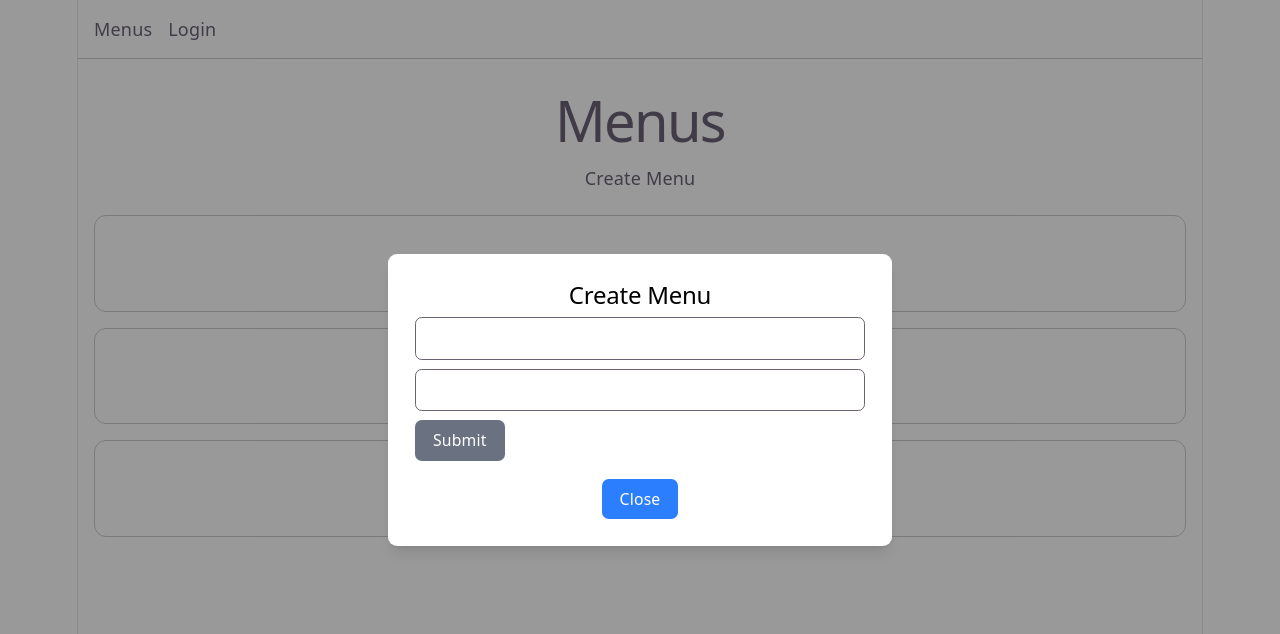
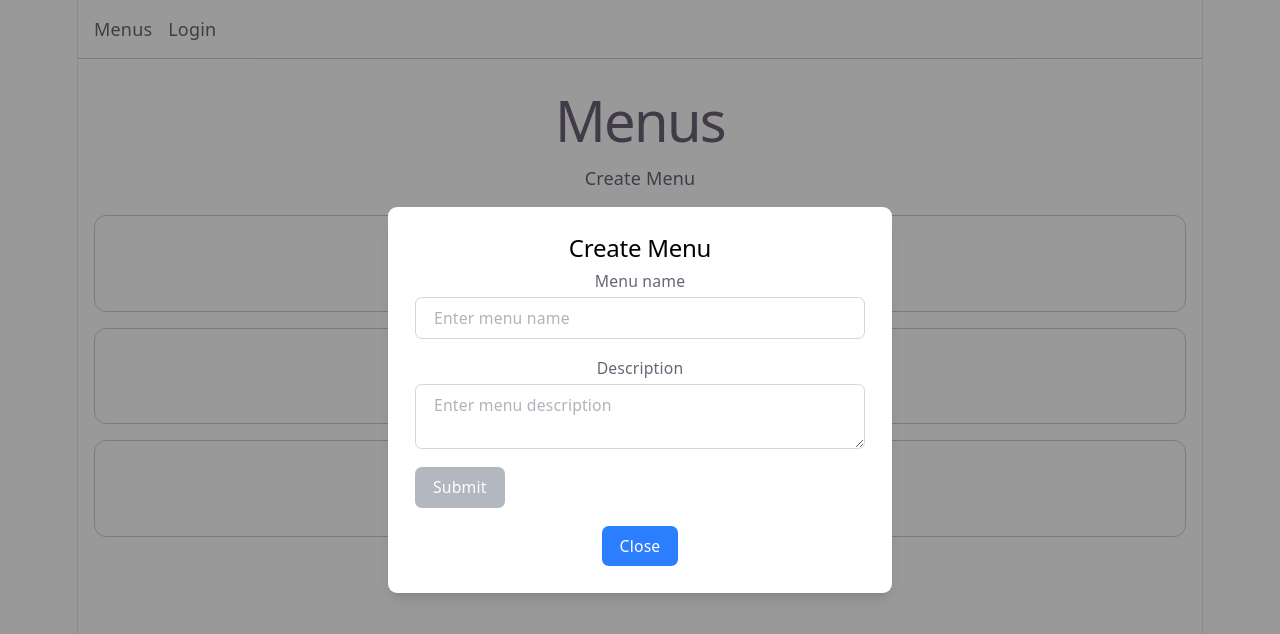
Before and after one commit to enterkvas/menu-manager, a React (Vite) app: page / in a window 1280 px wide. Both pictures are taken after a click on the button "Create Menu". Shown: the top 634 px of the page. Built offline with nearby package versions, Linux system fonts and the light colour scheme.

Commit message:
Add form validation and submit loading state

```diff
--- a/src/features/create-menu/ui/CreateMenuForm.tsx
+++ b/src/features/create-menu/ui/CreateMenuForm.tsx
@@ -1,53 +1,125 @@
+import { fieldBaseStyles } from "@/shared/ui/styles/fieldStyles"
 import { useState } from "react"
 
 type CreateMenuFormProps = {
     onCreateMenu: (name: string, description: string) => void
+    onClose: () => void
 }
 
 export default function CreateMenuForm({
     onCreateMenu,
+    onClose,
 }: CreateMenuFormProps) {
     const [name, setName] = useState('')
     const [description, setDescription] = useState('')
+    const [isNameTouched, setIsNameTouched] = useState(false)
+    const [isDescriptionTouched, setIsDescriptionTouched] = useState(false)
+    const [isSubmitting, setIsSubmitting] =
+    useState(false)
 
-   const handleSubmit: React.SubmitEventHandler<HTMLFormElement> = (e) => {
+   const handleSubmit: React.SubmitEventHandler<HTMLFormElement> = async (e) => {
         e.preventDefault()
 
-        onCreateMenu(name, description)
+        if (!isFormValid) {
+            return
+        }
+
+        setIsSubmitting(true)
+        await new Promise((resolve) => setTimeout(resolve, 2000))
+
+        onCreateMenu(trimmedName, trimmedDescription)
+
+        onClose()
 
         setName("")
         setDescription("")
+
+        setIsSubmitting(false)
     }
 
+    const trimmedName = name.trim()
+    const trimmedDescription = description.trim()
+    const nameError = trimmedName === "" ? "Menu name is required" : ""
+    const descriptionError = trimmedDescription === "" ? "Description is required" : ""
+    const isFormValid =
+  !nameError &&
+  !descriptionError
+
     return (
-        <form
-            className="grid gap-2"
-            onSubmit={handleSubmit}>
+        <form onSubmit={handleSubmit}>
+            <div className="grid gap-4">
+
+                <div className="grid gap-1">
+                    <label
+                        htmlFor="name"
+                        className="text-sm font-medium"
+                    >
+                        Menu name
+                    </label>
+
                     <input
-                className="
-                border
-                rounded-md
-                px-4
-                py-2
-                text-sm"
+                        id="name"
                         type="text"
                         value={name}
                         onChange={(e) => setName(e.target.value)}
+                        placeholder="Enter menu name"
+                        className={`
+                            ${fieldBaseStyles}
+
+                            ${isNameTouched && nameError
+                                ? 'border-red-500'
+                                : 'border-gray-300'
+                            }
+                        `}
+                        onBlur={() => setIsNameTouched(true)}
                     />
 
-            <input
-                className="
-                border
-                rounded-md
-                px-4
-                py-2
-                text-sm"
-                type="text"
+                    {isNameTouched && nameError && (
+                        <p className="text-sm text-red-500">
+                            {nameError}
+                        </p>
+                    )}
+
+                </div>
+
+                <div className="grid gap-1">
+                    <label
+                        htmlFor="description"
+                        className="text-sm font-medium"
+                    >
+                        Description
+                    </label>
+
+                    <textarea
+                        id="description"
                         value={description}
-                onChange={(e) => setDescription(e.target.value)}
+                        onChange={(e) =>
+                            setDescription(e.target.value)
+                        }
+                        placeholder="Enter menu description"
+                        className={`
+                            ${fieldBaseStyles}
+
+                            ${isDescriptionTouched && descriptionError
+                                ? 'border-red-500'
+                                : 'border-gray-300'
+                            }
+                        `}
+                        onBlur={() => setIsDescriptionTouched(true)}
                     />
 
+                    {isDescriptionTouched &&
+                    descriptionError && (
+                        <p className="text-sm text-red-500">
+                            {descriptionError}
+                        </p>
+                    )}
+
+                </div>
+
                 <button
+                    type="submit"
+                    disabled={!isFormValid || isSubmitting}
                     className="
                         justify-self-start
                         rounded-md
@@ -58,12 +130,20 @@ export default function CreateMenuForm({
                         font-medium
                         text-white
                         transition-colors
-                    hover:bg-gray-600
+
+                        enabled:hover:bg-gray-600
+
+                        disabled:cursor-not-allowed
+                        disabled:opacity-50
                     "
-                type="submit"
                     >
-               Submit
+                    {isSubmitting
+                        ? 'Creating...'
+                        : 'Submit'
+                    }
                 </button>
+
+            </div>
             </form>
     )
 }
--- a/src/features/create-menu/ui/CreateMenuModal.tsx
+++ b/src/features/create-menu/ui/CreateMenuModal.tsx
@@ -31,6 +31,7 @@ export default function CreateMenuModal({
 
                 <CreateMenuForm
                     onCreateMenu={onCreateMenu}
+                    onClose={onClose}
                 />
 
                 <button
--- /dev/null
+++ b/src/shared/ui/styles/fieldStyles.ts
@@ -0,0 +1,10 @@
+export const fieldBaseStyles = `
+  rounded-md
+  border
+  px-4
+  py-2
+  text-sm
+  focus:outline-none
+  focus:ring-2
+  focus:ring-gray-300
+`
```
Lines whose indentation alone changed are shown as unchanged.
